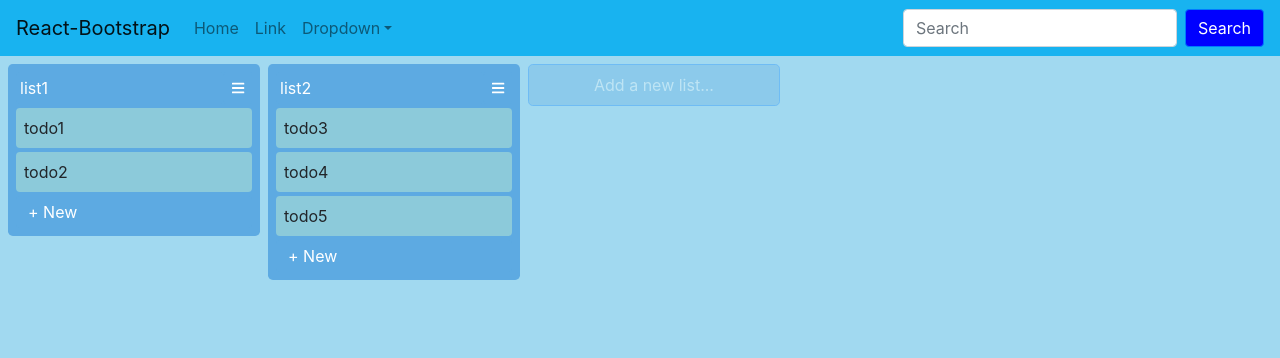
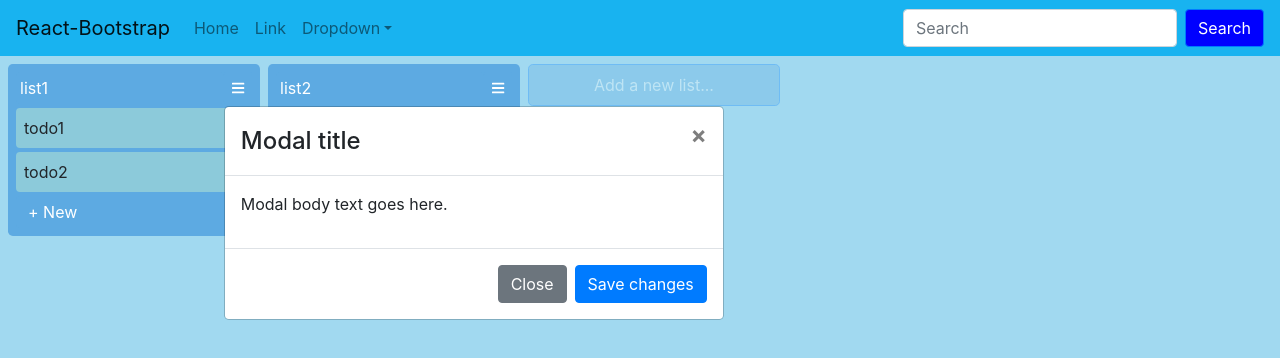
Before and after one commit to jasperdyb/ReactTrelloClone, a React (Create React App) app in the folder client/: page / in a window 1280 px wide. Both pictures are taken after a click on the button 237 px from the left and 88 px from the top of the page. Shown: the top 358 px of the page. Built offline with nearby package versions, Linux system fonts and the light colour scheme.

Commit message:
build menu toggle

```diff
--- a/client/src/components/KanBan.jsx
+++ b/client/src/components/KanBan.jsx
@@ -3,6 +3,7 @@ import KanBanNav from "./KanBanNav";
 import List from "./List";
 import Edit from "./Edit";
 import NewList from "./NewList";
+import ListMenu from "./ListMenu";
 
 export default function KanBan() {
   const dummyData = [
@@ -46,8 +47,15 @@ export default function KanBan() {
     todoId: -1,
   };
 
+  const menuStateInit = {
+    show: false,
+    dimensions: { top: 0, left: 0 },
+    listId: -1,
+  };
+
   const [lists, updateLists] = useState(dummyData);
   const [editState, updateEditState] = useState(editStateInit);
+  const [menuState, updateMenuState] = useState(menuStateInit);
 
   function addList(listName) {
     if (listName) {
@@ -115,6 +123,7 @@ export default function KanBan() {
             addTodo={addTodo}
             updateEditState={updateEditState}
             editListTitle={editListTitle}
+            updateMenuState={updateMenuState}
           />
         ))}
         <NewList addList={addList} />
@@ -126,6 +135,9 @@ export default function KanBan() {
             deleteTodo={deleteTodo}
           ></Edit>
         )}
+        {menuState.show && (
+          <ListMenu menuState={menuState} updateMenuState={updateMenuState} />
+        )}
       </div>
     </span>
   );
--- a/client/src/components/List.jsx
+++ b/client/src/components/List.jsx
@@ -11,6 +11,7 @@ export default function List({
   addTodo,
   updateEditState,
   editListTitle,
+  updateMenuState,
 }) {
   const [showNew, updateShowNew] = useState(false);
 
@@ -20,7 +21,12 @@ export default function List({
 
   return (
     <div className="list p-2 m-1 rounded-lg">
-      <ListTitle title={title} editListTitle={editListTitle} listId={listId} />
+      <ListTitle
+        title={title}
+        editListTitle={editListTitle}
+        listId={listId}
+        updateMenuState={updateMenuState}
+      />
       {todos.map((todo, index) => (
         <Todo
           key={index}
--- /dev/null
+++ b/client/src/components/ListMenu.jsx
@@ -0,0 +1,42 @@
+import React from "react";
+import { Modal, Button } from "react-bootstrap";
+
+export default function ListMenu({ menuState, updateMenuState }) {
+  const { top, left } = menuState.dimensions;
+  const position = {
+    position: "relative",
+    margin: 0,
+    top,
+    left,
+  };
+
+  function hideMenu() {
+    updateMenuState({ ...menuState, show: false });
+  }
+
+  return (
+    <div className="menu-layer" onClick={hideMenu}>
+      <Modal.Dialog
+        style={position}
+        onClick={(e) => {
+          e.stopPropagation();
+        }}
+      >
+        <Modal.Header closeButton onHide={hideMenu}>
+          <Modal.Title>Modal title</Modal.Title>
+        </Modal.Header>
+
+        <Modal.Body>
+          <p>Modal body text goes here.</p>
+        </Modal.Body>
+
+        <Modal.Footer>
+          <Button variant="secondary" onClick={hideMenu}>
+            Close
+          </Button>
+          <Button variant="primary">Save changes</Button>
+        </Modal.Footer>
+      </Modal.Dialog>
+    </div>
+  );
+}
--- a/client/src/components/ListTitle.jsx
+++ b/client/src/components/ListTitle.jsx
@@ -3,10 +3,16 @@ import { Form, Button } from "react-bootstrap";
 import { FontAwesomeIcon } from "@fortawesome/react-fontawesome";
 import { faBars } from "@fortawesome/free-solid-svg-icons";
 
-export default function ListTitle({ title, editListTitle, listId }) {
+export default function ListTitle({
+  title,
+  editListTitle,
+  listId,
+  updateMenuState,
+}) {
   const [editing, updateEditing] = useState(false);
   const [autoHeight, updateAutoHeight] = useState(0);
   const titleRef = useRef(null);
+  const menuButtonRef = useRef(null);
 
   const textareaStyle = {
     height: `${autoHeight}px`,
@@ -39,6 +45,17 @@ export default function ListTitle({ title, editListTitle, listId }) {
     titleRef.current.blur();
   }
 
+  function showMenu(e) {
+    e.preventDefault();
+
+    const { bottom, left } = menuButtonRef.current.getBoundingClientRect();
+    updateMenuState({
+      show: true,
+      dimensions: { top: bottom + 2, left: left },
+      listId: -1,
+    });
+  }
+
   return (
     <Form className="title d-flex ">
       <Form.Control
@@ -57,7 +74,12 @@ export default function ListTitle({ title, editListTitle, listId }) {
         ref={titleRef}
         readOnly={!editing}
       />
-      <Button className="menu-button" size="sm">
+      <Button
+        className="menu-button"
+        size="sm"
+        ref={menuButtonRef}
+        onClick={showMenu}
+      >
         <FontAwesomeIcon icon={faBars} />
       </Button>
     </Form>
--- a/client/src/styles/app.scss
+++ b/client/src/styles/app.scss
@@ -156,4 +156,12 @@
       vertical-align: top;
     }
   }
+
+  .menu-layer {
+    position: fixed;
+    width: 100%;
+    height: 100%;
+    top: 0;
+    left: 0;
+  }
 }
```
